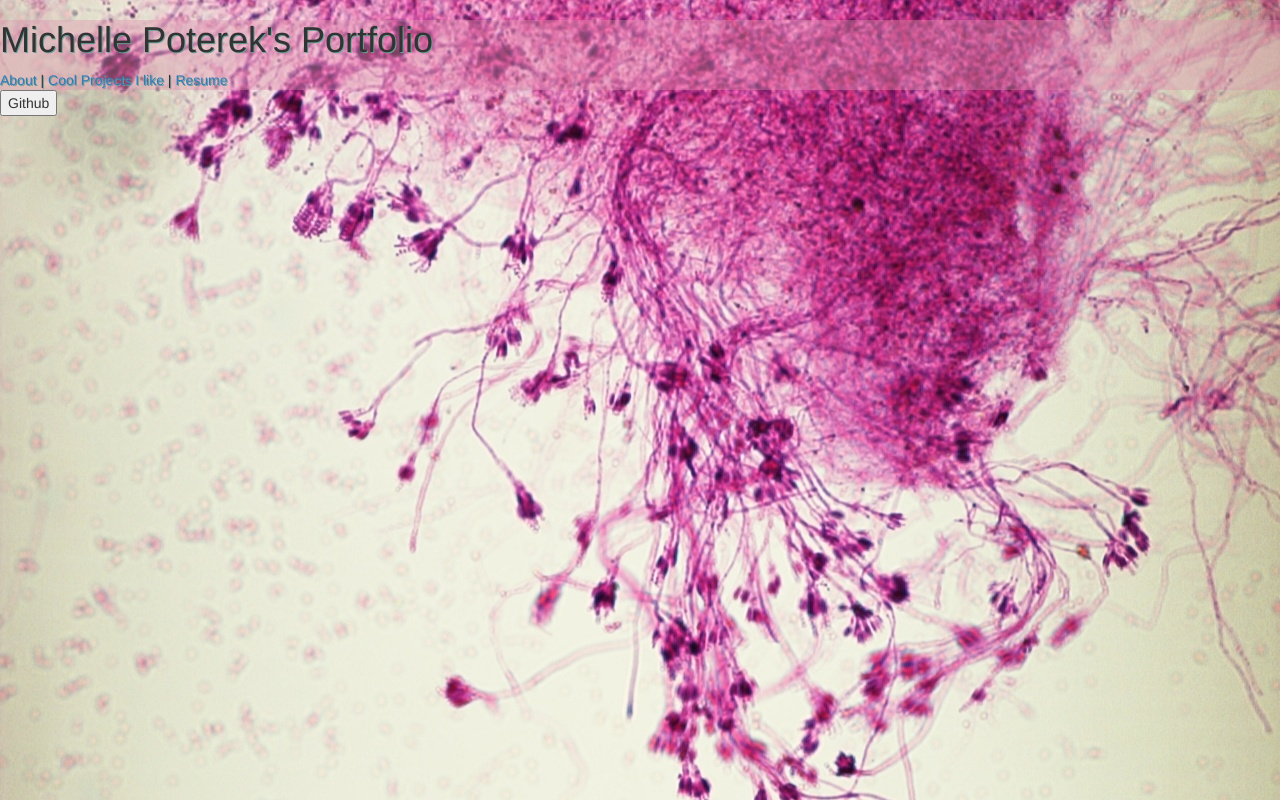
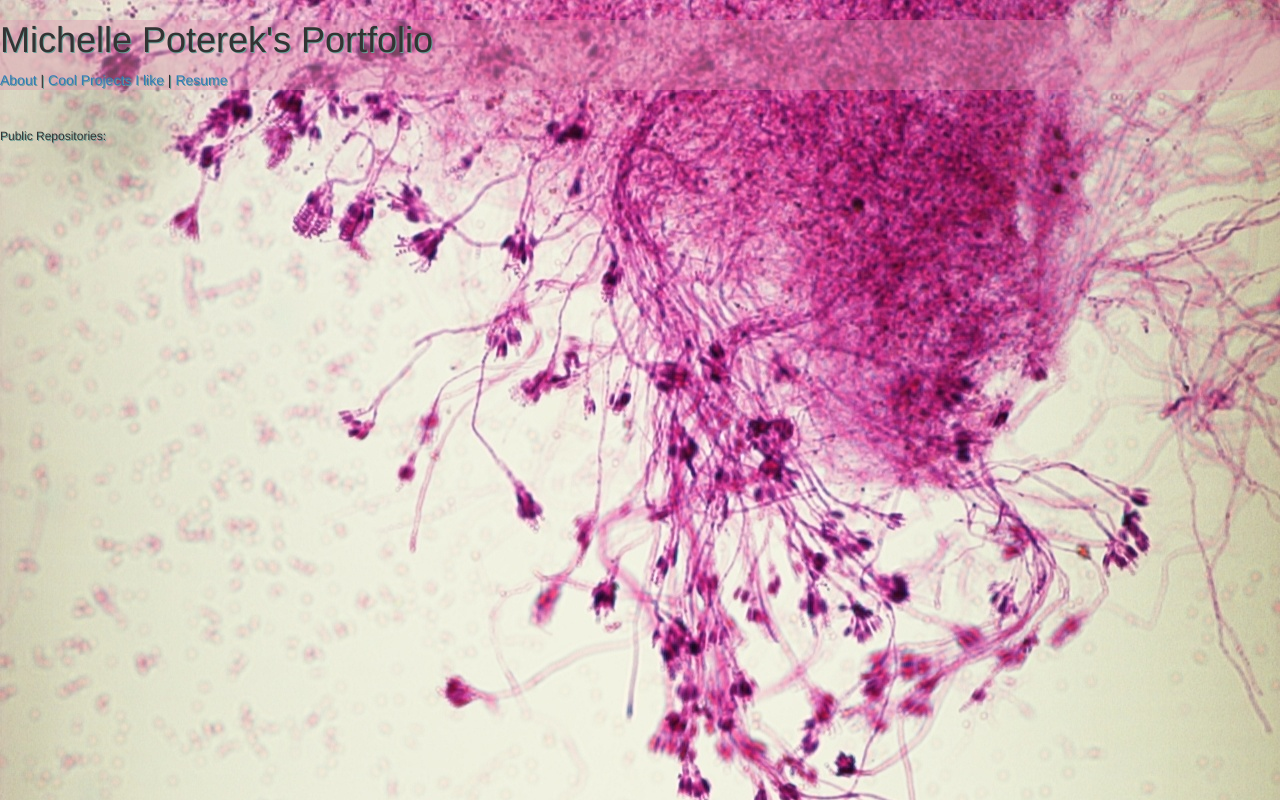
Before and after one commit to PoterekM/react-portfolio, a React app: page /#/ in a window 1280 px wide. Built offline with nearby package versions, Linux system fonts and the light colour scheme; no server answers.

Commit message:
remove unnecessary code from presentational component of portfolio

```diff
--- a/src/components/GetPortfolio.jsx
+++ b/src/components/GetPortfolio.jsx
@@ -14,7 +14,6 @@ class GetPortfolio extends React.Component {
   render () {
     return (
       <div>
-        <button onClick={this.handleClick}> Github </button>
       </div>
   );
 }
--- a/src/components/Portfolio.jsx
+++ b/src/components/Portfolio.jsx
@@ -4,16 +4,11 @@ import GetPortfolio from "./GetPortfolio";
 
 
 const Portfolio = ({ dispatch, user }) => {
-  let formAreaContent;
-  console.log(user.userId)
-  if (user === "Michelle") {
-    formAreaContent =
-      <div>
-          <GetPortfolio/>
-      </div>
-  } else {
-    formAreaContent =
+
+
+  return(
     <div>
+      <GetPortfolio/>
       <a target="_blank" href="https://github.com/PoterekM">
         <img src={user.avatar_url}/>
         <h1>{user.name}</h1>
@@ -21,12 +16,6 @@ const Portfolio = ({ dispatch, user }) => {
       <h4>{user.login}</h4>
       <h4>{user.location}</h4>
       <h6>Public Repositories: {user.public_repos}</h6>
-    </div>
-  }
-
-  return(
-    <div>
-      {formAreaContent}
     </div>
   );
 }
```
